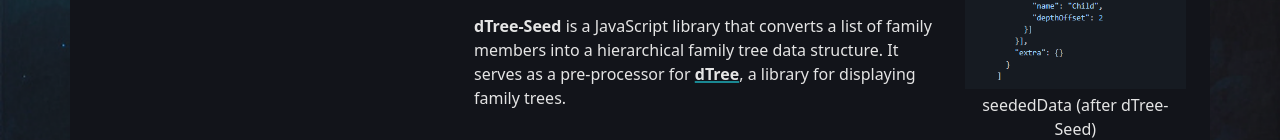
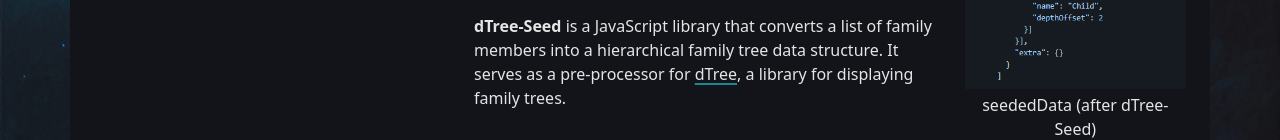
Before and after one commit to JMHeartley/JMHeartley.Github.io, an Angular app: page /projects/dtree-seed in a window 1280 px wide. Shown: the part 554-694 px from the top of the page. Built offline with nearby package versions, Linux system fonts and the light colour scheme.

Commit message:
REFACTOR: change .theme-text-link style
* remove bold
* add more space between text and underline

```diff
--- a/src/theme.css
+++ b/src/theme.css
@@ -81,7 +81,7 @@
 .theme-text-link {
     text-decoration-color: var(--theme-teal-dark) !important;
     text-decoration-thickness: 0.125rem !important;
-    font-weight: bold;
+    text-underline-offset: 0.1875rem !important;
 }
 
 .theme-text-link:hover {
```
